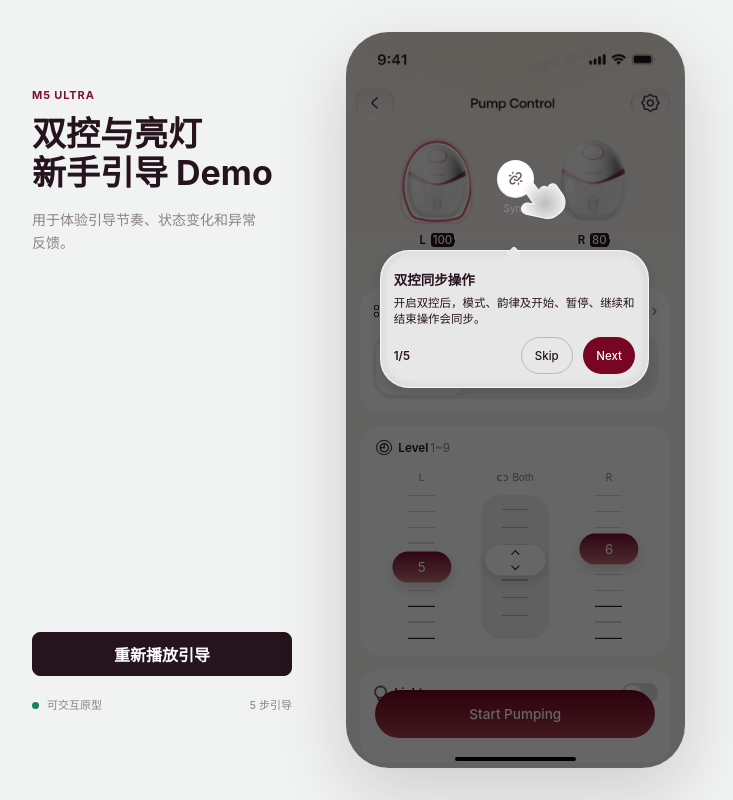
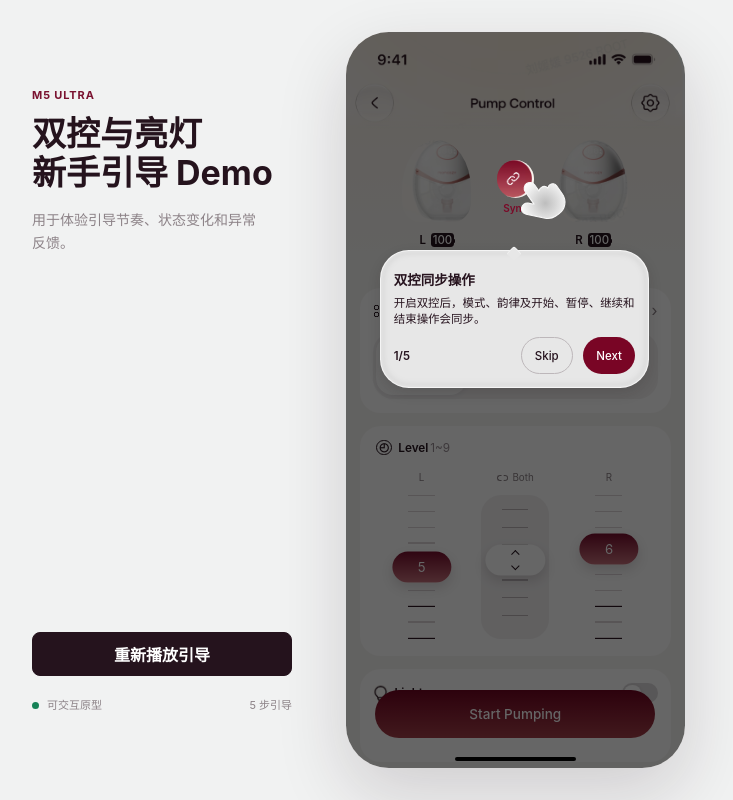
Before and after one commit to liuyuanyuan808-debug/onboarding-guide, a plain HTML site: page index.html in a window 1280 px wide. Shown: the whole page, without its empty margins (256-989 px from the left). Drawn offline with Linux system fonts and the light colour scheme.

Commit message:
新手引导首步默认开启 Sync

```diff
--- a/app.js
+++ b/app.js
@@ -135,6 +135,7 @@ function enterGuideStep() {
   const target = guideSteps[state.guideStep].target;
   state.settingsOpen = target === "duration";
   if (!durationPicker.hidden) closeDurationPicker(false);
+  if (target === "sync") state.sync = state.scenario === "ready";
   if (target === "single") state.sync = false;
   if (target === "light" && !state.pumping) {
     state.pumping = true;
--- a/index.html
+++ b/index.html
@@ -6,7 +6,7 @@
   <meta name="theme-color" content="#f7f5f3">
   <link rel="icon" href="data:,">
   <title>M5 Ultra 双控与亮灯新手引导 Demo</title>
-  <link rel="stylesheet" href="styles.css?v=20261124-1947">
+  <link rel="stylesheet" href="styles.css?v=20261124-1952">
 </head>
 <body>
   <main class="demo-shell">
@@ -43,11 +43,11 @@
           <div class="guide-header" aria-hidden="true"></div>
           <button class="guide-settings-entry" id="openSettings" data-guide-control aria-label="设备管理"></button>
           <div class="guide-devices">
-            <button class="guide-device guide-device-left" data-side="L" data-guide-control="single" aria-label="选中左侧设备" aria-pressed="true"></button>
+            <button class="guide-device guide-device-left" data-side="L" data-guide-control="single" aria-label="选中左侧设备" aria-pressed="false"></button>
             <button class="guide-device guide-device-right" data-side="R" data-guide-control="single" aria-label="选中右侧设备" aria-pressed="false"></button>
             <div class="guide-device-info guide-info-left">L <b>100</b><span>13:50</span></div>
-            <div class="guide-device-info guide-info-right">R <b id="guideRightBattery">80</b><span id="guideRightTime">12:45</span></div>
-            <button class="guide-sync" id="syncButton" data-guide-control="sync" aria-pressed="false">
+            <div class="guide-device-info guide-info-right">R <b id="guideRightBattery">100</b><span id="guideRightTime">13:50</span></div>
+            <button class="guide-sync" id="syncButton" data-guide-control="sync" aria-pressed="true">
               <span class="guide-sync-icon" aria-hidden="true"></span>
               <span class="guide-sync-label">Sync</span>
             </button>
@@ -190,6 +190,6 @@
       <div class="toast" id="toast" role="status" aria-live="polite"></div>
     </section>
   </main>
-  <script src="app.js?v=20261124-1947"></script>
+  <script src="app.js?v=20261124-1952"></script>
 </body>
 </html>
```
